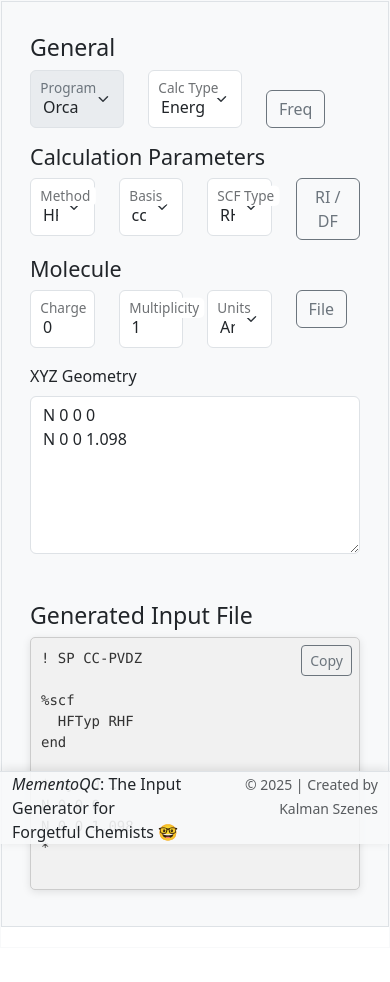
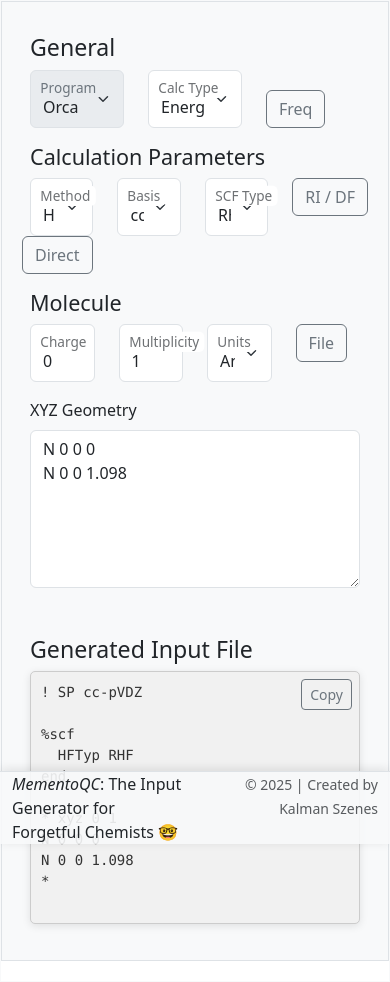
Before and after one commit to kszenes/MementoChem, a plain HTML site: page index.html in a window 390 px wide. Before the commit the page ends 948 px from the top, so only its background shows below. Drawn offline with nearby package versions, Linux system fonts and the light colour scheme.

Commit message:
feat: Add integral direct methods

```diff
--- a/index.html
+++ b/index.html
@@ -118,7 +118,7 @@
                       <option value="MP2">MP2</option>
                       <option value="CCSD">CCSD</option>
                       <option value="CCSD(T)">CCSD(T)</option>
-                      <option value="CCSDT">CCSDT</option>
+                      <!-- <option value="CCSDT">CCSDT</option> -->
                     </select>
                     <label for="calc_param">Method</label>
                   </div>
@@ -135,7 +135,7 @@
                     <label for="scf_type">SCF Type</label>
                   </div>
                 </div>
-                <div class="col">
+                <div class="col-auto pe-1">
                   <input
                     type="checkbox"
                     class="btn-check"
@@ -146,12 +146,23 @@
                     >RI / DF</label
                   >
                 </div>
+                <div class="col-auto ps-1">
+                  <input
+                    type="checkbox"
+                    class="btn-check"
+                    id="integral_direct_toggle"
+                    autocomplete="off"
+                  />
+                  <label class="btn btn-outline-secondary" for="integral_direct_toggle"
+                    >Direct</label
+                  >
+                </div>
               </div>
 
               <!-- Method-specific options -->
 
               <div class="row">
-                <div id="dft-options" class="d-none col mb-3">
+                <div id="dft-options" class="d-none col-auto mb-3">
                   <div class="form-floating">
                     <select id="dft_functional" class="form-select"></select>
                     <label for="dft_functional">XC Functional</label>
--- a/main.js
+++ b/main.js
@@ -77,7 +77,7 @@ async function loadTextData(url, elementId, defaultValue) {
 
     data.forEach(item => {
       const option = document.createElement('option');
-      option.value = item.name.toLowerCase().replace(/\s+/g, '');
+      option.value = item.name.replace(/\s+/g, '');
       option.textContent = item.name;
       option.title = item.description;
       selectElement.appendChild(option);
@@ -135,14 +135,14 @@ ${coords}
 
 const programTemplates = {
   Orca: {
-    DEFAULT: `! {{CALC_TYPE}} {{BASIS_SET}} {{CALC_METHOD}}
+    DEFAULT: `! {{CALC_TYPE}} {{CALC_METHOD}} {{BASIS_SET}}{{DIRECT_BLOCK}}
 {{UNIT}}
 {{MOLECULE_STRUCTURE}}
 `,
     HF: `! {{CALC_TYPE}} {{BASIS_SET}}{{MIX_GUESS}}
 
 %scf
-  HFTyp {{SCF_TYPE}}{{STAB_STRING}}
+  HFTyp {{SCF_TYPE}}{{DIRECT_BLOCK}}{{STAB_STRING}}
 end
 {{UNIT}}
 {{MOLECULE_STRUCTURE}}
@@ -150,16 +150,16 @@ end
     DFT: `! {{CALC_TYPE}} {{BASIS_SET}} {{DFT_FUNCTIONAL}}{{MIX_GUESS}}
 
 %scf
-  HFTyp {{SCF_TYPE}}{{STAB_STRING}}
+  HFTyp {{SCF_TYPE}}{{DIRECT_BLOCK}}{{STAB_STRING}}
 end
 {{UNIT}}
 {{MOLECULE_STRUCTURE}}
 `,
-    MP2: `! {{CALC_TYPE}} {{BASIS_SET}} {{CALC_METHOD}}{{NATORB_BLOCK}}
+    MP2: `! {{CALC_TYPE}} {{CALC_METHOD}} {{BASIS_SET}}{{DIRECT_BLOCK}}{{NATORB_BLOCK}}
 {{UNIT}}
 {{MOLECULE_STRUCTURE}}
 `,
-    CASSCF: `! {{CALC_TYPE}} {{BASIS_SET}}
+    CASSCF: `! {{CALC_TYPE}} {{BASIS_SET}}{{DIRECT_BLOCK}}
 
 %casscf
   nel     {{ACTIVE_ELECTRONS}}
@@ -308,19 +308,37 @@ function generateInputFile() {
   const calcType = document.getElementById('calc_type').value;
   const calcMethod = document.getElementById('calc_param').value;
   const includeFreq = document.getElementById('freq_toggle').checked;
-  let basisSet = document.getElementById('basis_param').value.toUpperCase();
+  let basisSet = document.getElementById('basis_param').value;
   const scfType = document.getElementById('scf_type').value;
   let moleculeStructure = buildCoords();
   const charge = document.getElementById('charge')?.value || '0';
   const multiplicity = document.getElementById('multiplicity')?.value || '1';
   const doRI = document.getElementById("ri_toggle").checked;
   const useBohr = document.getElementById("dist_unit").value === "Bohr";
+  const doDirect = document.getElementById("integral_direct_toggle").checked;
 
   if (doRI) {
     basisSet += " " + basisSet + "/C";
   }
 
   let template = getTemplate(calcMethod);
+
+  if (doDirect) {
+    const isSCF = (calcMethod === "HF") || (calcMethod === "DFT");
+    if (isSCF) {
+      template = template.replace("{{DIRECT_BLOCK}}", "\n  SCFMode Direct");
+    } else {
+      template = template.replace("{{DIRECT_BLOCK}}", `
+
+%scf
+  SCFMode Direct
+end`);
+    }
+  } else {
+    template = template.replace("{{DIRECT_BLOCK}}", "");
+
+  }
+
   let calculationType = includeFreq ? `${calcType} FREQ` : calcType;
 
   // Common replacements
@@ -396,8 +414,9 @@ function adjustPadding() {
 // In the initializeForm() function, update the formElements array and event listeners:
 function initializeForm() {
   // Load data
-  loadTextData('./basis_sets.txt', 'basis_param', 'cc-pvdz');
-  loadTextData('./dft_functionals.txt', 'dft_functional', 'b3lyp');
+  // NOTE: CASE SENSITIVE
+  loadTextData('./basis_sets.txt', 'basis_param', 'cc-pVDZ');
+  loadTextData('./dft_functionals.txt', 'dft_functional', 'B3LYP');
 
   // Set up event listeners
   const formElements = [
@@ -406,7 +425,7 @@ function initializeForm() {
     'multiplicity', 'xyz_geom', 'dft_functional',
     'active_electrons', 'active_orbitals', 'active_nroots',
     'active_pt', 'natorb_toggle', 'stability_toggle', "ri_toggle", "dist_unit",
-    "guessmix_toggle", "file_toggle", "xyz_file_name"
+    "guessmix_toggle", "file_toggle", "xyz_file_name", "integral_direct_toggle"
   ];
 
   formElements.forEach(id => {
```
Also changed, not shown: 1 other file.
